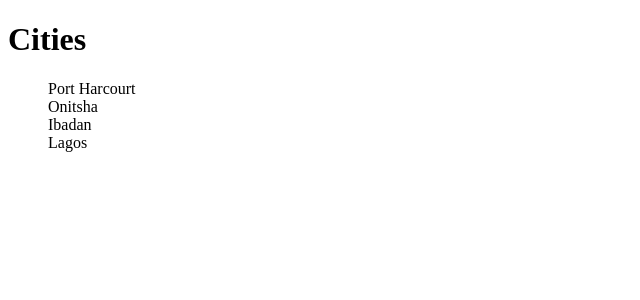
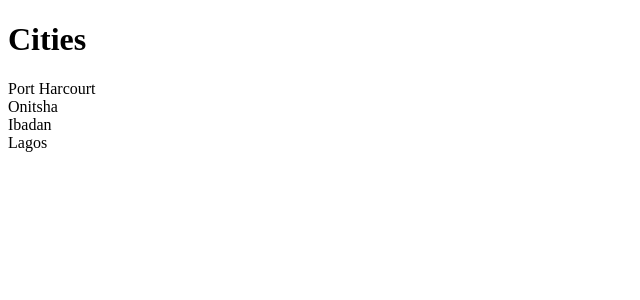
Before and after one commit to chianugo/react-tut, a React (Vite) app: page / in a window 1280 px wide. Shown: the top 300 px of the page, without its empty margins (0-640 px from the left). Built offline with nearby package versions, Linux system fonts and the light colour scheme.

Commit message:
use css conflicts to prevent classhes

```diff
--- /dev/null
+++ b/src/App.css
@@ -0,0 +1,3 @@
+.list-group {
+  background: red;
+}
--- a/src/App.tsx
+++ b/src/App.tsx
@@ -1,5 +1,5 @@
-import { useState } from "react";
 import ListGroup from "./components/ListGroup";
+import "./App.css";
 
 function App() {
   const items = ["Port Harcourt", "Onitsha", "Ibadan", "Lagos"];
--- a/src/components/ListGroup/ListGroup.css
+++ b/src/components/ListGroup/ListGroup.module.css
@@ -1,3 +1,4 @@
 .list-group {
   list-style: none;
+  padding: 0;
 }
--- a/src/components/ListGroup/ListGroup.tsx
+++ b/src/components/ListGroup/ListGroup.tsx
@@ -1,5 +1,5 @@
 import { useState } from "react";
-import "./ListGroup.css";
+import styles from "./ListGroup.module.css";
 
 interface ListGroupProps {
   items: string[];
@@ -14,7 +14,7 @@ const ListGroup = ({ items, heading, onSelectItem }: ListGroupProps) => {
     <>
       <h1>{heading}</h1>
       {items.length === 0 && <p>No items found</p>}
-      <ul className="list-group">
+      <ul className={styles["list-group"]}>
         {items.map((city, index) => (
           // key=city serves as a unique identifier for react
           <li
```
